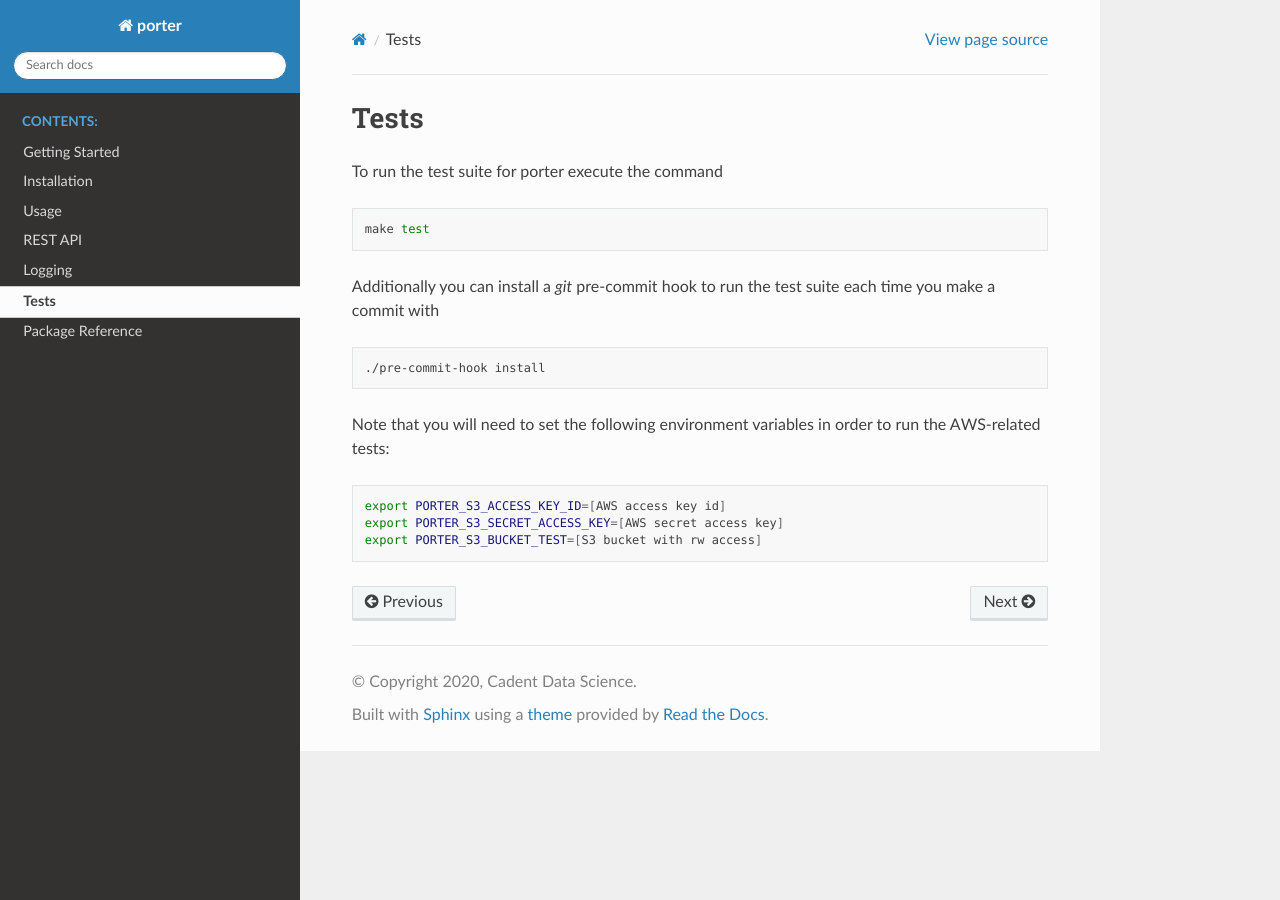
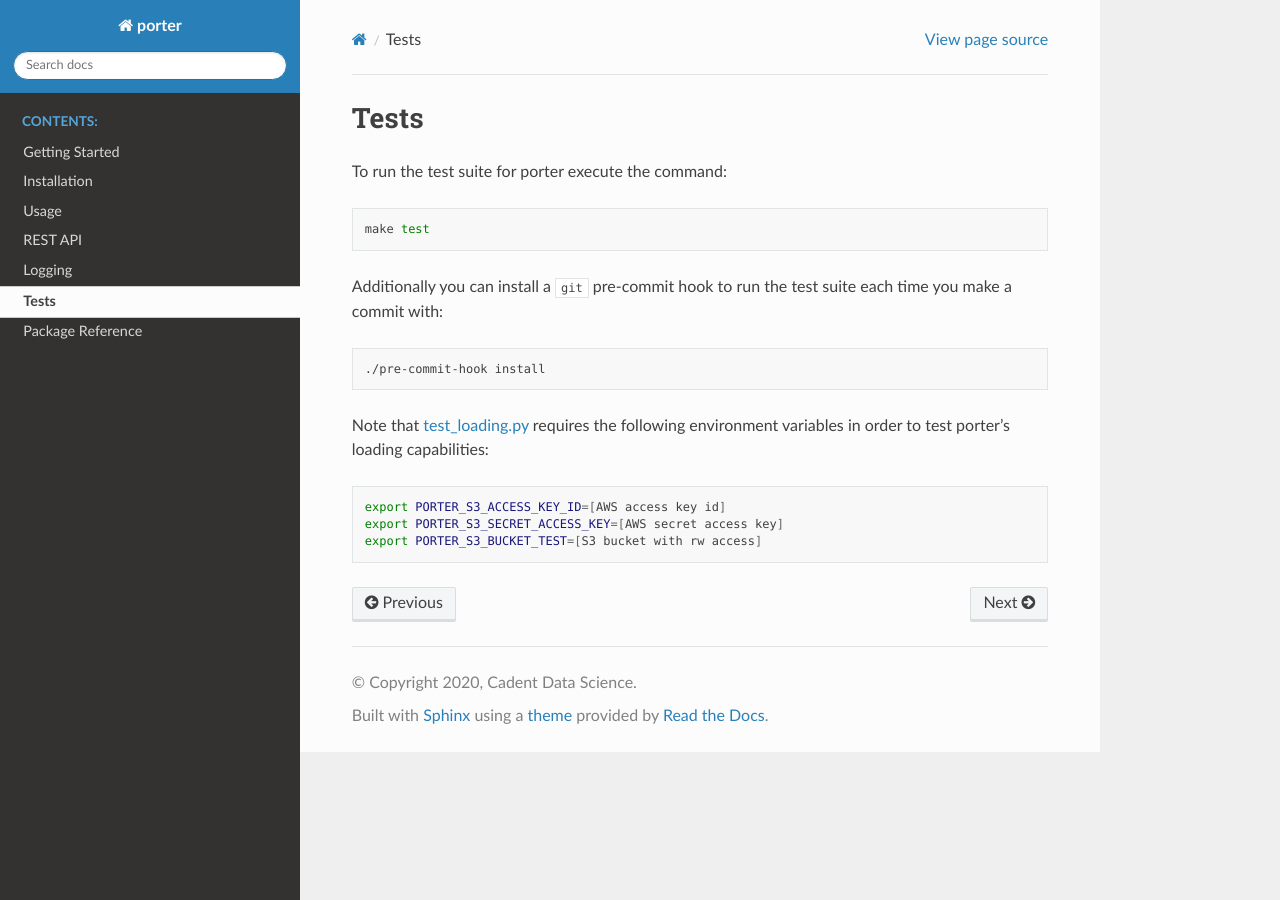
Before and after one commit to dantegates/porter, a Sphinx documentation site: the page built from docs/tests.rst, in a window 1280 px wide. Built offline with Sphinx 7.4.7 and the Read the Docs theme 2.0.0, drawn with Linux system fonts in a browser that asks for light colours.

Commit message:
link to specific test that requires environment variables to be set

```diff
--- a/docs/tests.rst
+++ b/docs/tests.rst
@@ -3,19 +3,20 @@
 Tests
 =====
 
-To run the test suite for porter execute the command
+To run the test suite for porter execute the command:
 
 .. code-block:: shell
 
     make test
 
-Additionally you can install a `git` pre-commit hook to run the test suite each time you make a commit with
+Additionally you can install a ``git`` pre-commit hook to run the test suite each time you make a commit with:
 
 .. code-block:: shell
 
     ./pre-commit-hook install
 
-Note that you will need to set the following environment variables in order to run the AWS-related tests:
+
+Note that `test_loading.py <https://github.com/CadentTech/porter/blob/master/tests/test_loading.py>`_ requires the following environment variables in order to test porter's loading capabilities:
 
 .. code-block:: shell
 
```
